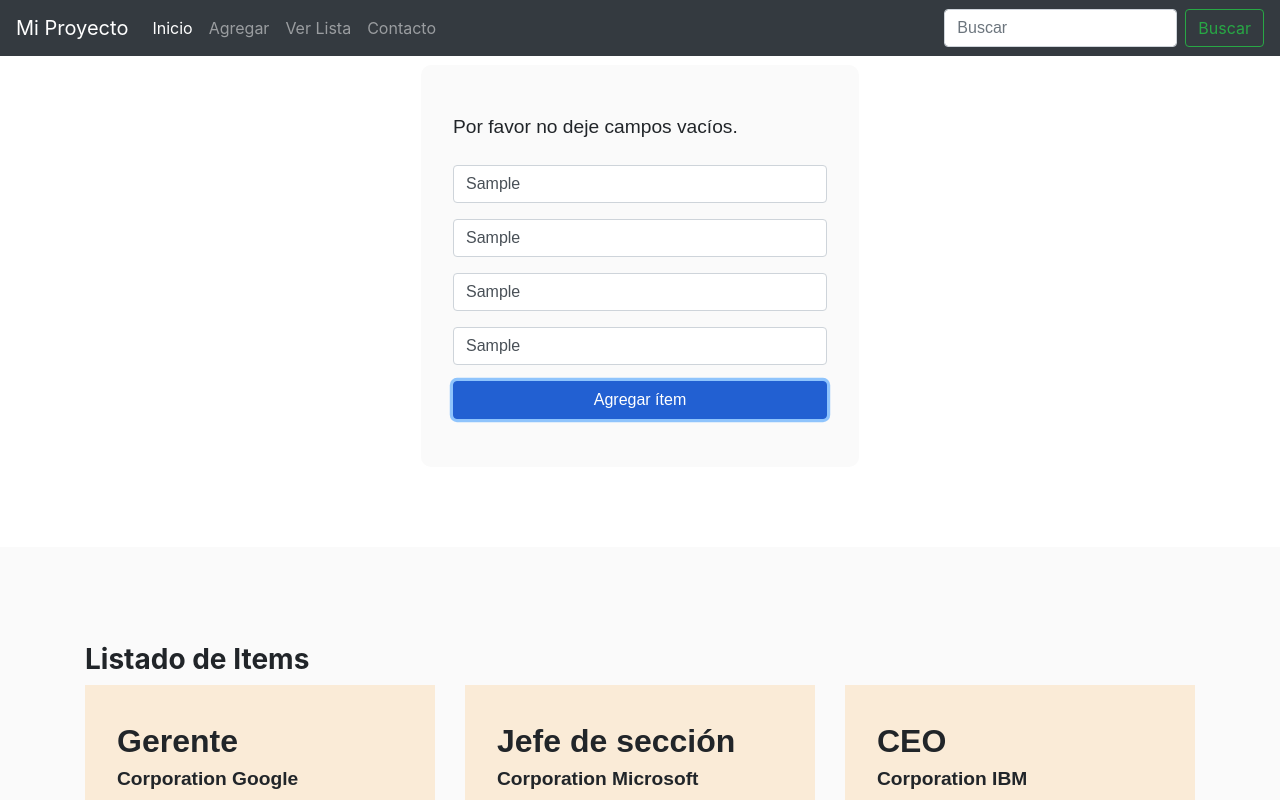
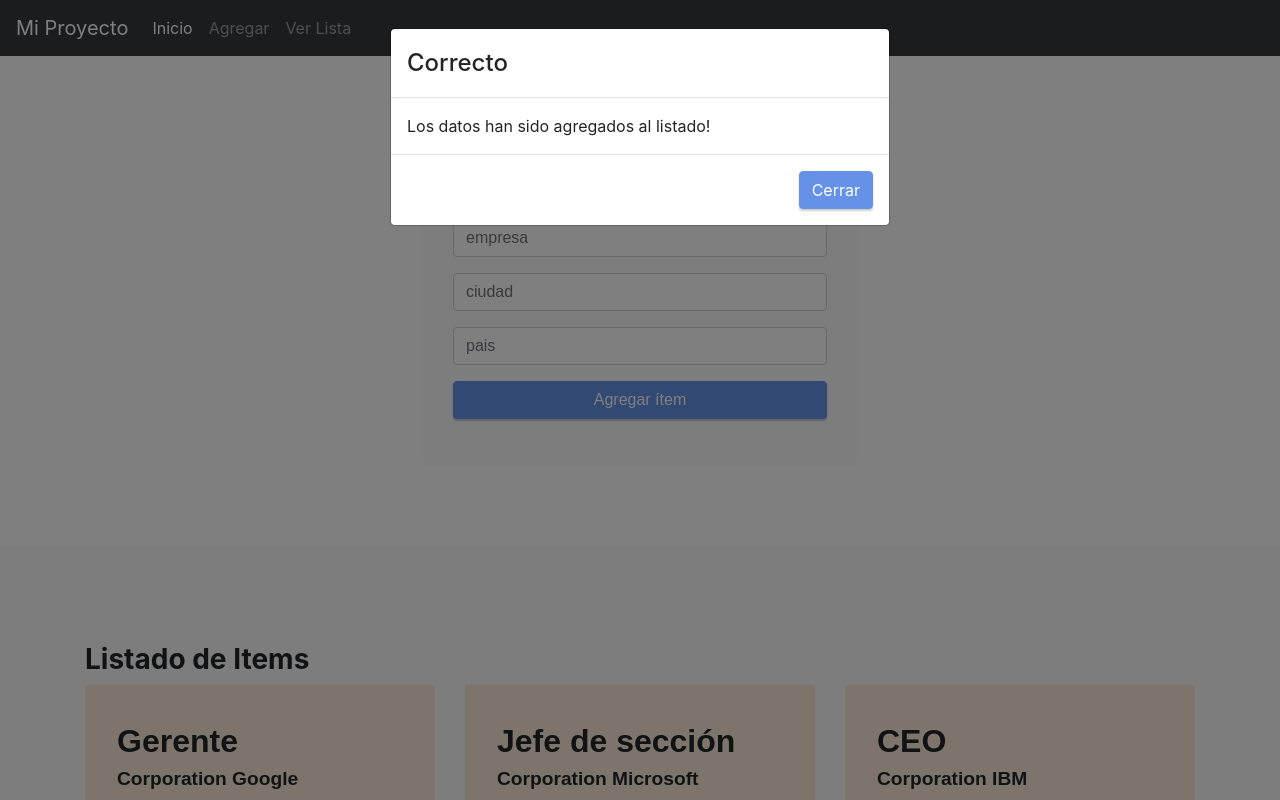
Before and after one commit to ucusita/todo-list, a React (Create React App) app: page / in a window 1280 px wide. Both pictures are taken after typing "Sample", "Sample", "Sample", "Sample" into the empty fields and a click on the button "Agregar ítem". Shown: the part 873-1673 px from the top of the page. Built offline with nearby package versions, Linux system fonts and the light colour scheme; a web font is replaced by a local one.

Commit message:
Ready to present to production

```diff
--- a/package.json
+++ b/package.json
@@ -10,6 +10,7 @@
     "jquery": "^3.6.0",
     "popper.js": "^1.16.1",
     "react": "^17.0.2",
+    "react-bootstrap": "^1.5.2",
     "react-dom": "^17.0.2",
     "react-scripts": "4.0.3",
     "web-vitals": "^1.1.1"
--- a/src/components/footer/Footer.jsx
+++ b/src/components/footer/Footer.jsx
@@ -2,15 +2,14 @@ import React from 'react';
 
 
 class Footer extends React.Component {
-
   render() {
 
     return (
 
-        <footer className="container">
-            <p className="float-right"><a href="index.html">Subir</a></p>
-            <p>&copy; {(new Date().getFullYear())} Actividad 1, Módulo React.</p>
-        </footer>
+      <footer className="container">
+        <p className="float-right"><a href="/">Subir</a></p>
+        <p>&copy; {(new Date().getFullYear())} Actividad 1, Módulo React.</p>
+      </footer>
 
     )
 
--- a/src/components/items/componenteunicoItems.jsx
+++ b/src/components/items/componenteunicoItems.jsx
@@ -1,51 +1,77 @@
 import React from 'react';
+import { Modal } from 'react-bootstrap'
+import { Button } from 'react-bootstrap'
+
 import './estilositems.css';
 import items from './items.json'
 
 export default class ComponenteUnico extends React.Component {
-    constructor(){
-        super()
-        this.puesto = React.createRef();
-        this.empresa = React.createRef();
-        this.pais = React.createRef();
-        this.ciudad = React.createRef();
-        this.listaItems = items;
+
+    state = {
+        listaItemsShow: items,
+        puesto: '',
+        empresa: '',
+        pais: '',
+        ciudad: '',
+        verMensaje: false,
+        verModal: false
     }
 
-    state = {
-        listaItemsShow : items
-    }
+    handlePuestoInput = e => {
+        this.setState({ verMensaje: false });
+        this.setState({ puesto: e.target.value });
+    };
+    handleEmpresaInput = e => {
+        this.setState({ verMensaje: false });
+        this.setState({ empresa: e.target.value });
+    };
+    handleCiudadInput = e => {
+        this.setState({ verMensaje: false });
+        this.setState({ ciudad: e.target.value });
+    };
+    handlePaisInput = e => {
+        this.setState({ verMensaje: false });
+        this.setState({ pais: e.target.value });
+    };
+
+    showModal = e => this.setState({ verModal: true });
+    hideModal = e => this.setState({ verModal: false });
 
     eliminarItem = (elementoBorrar) => {
         console.log("Eliminar item")
-        const filtredData = this.listaItems.filter(item => item.id !== elementoBorrar)
-        this.listaItems =filtredData
-        console.log(this.listaItems)
-        this.setState({ listaItemsShow : this.listaItems })
+        const filtredData = this.state.listaItemsShow.filter(item => item.id !== elementoBorrar)
+        this.setState({ listaItemsShow: filtredData })
     }
 
     procesaBotonSubmit = (e) => {
         e.preventDefault();
         console.log("Boton enviar");
-        console.log(this.listaItems);
-        console.log(this.puesto.current.value)
-        if (this.puesto.current.value === '' || this.empresa.current.value === '' || this.ciudad.current.value === '' || this.pais.current.value === '') {
-          this.setState({verMensaje: true})
-          console.log('Alguno es nulo')
+        console.log(this.state.listaItemsShow);
+        if (this.state.puesto === '' || this.state.empresa === '' || this.state.ciudad === '' || this.state.pais === '') {
+            this.setState({ verMensaje: true });
+            console.log('Alguno es nulo');
             return
         } else {
             console.log("Agregar contenido")
             const nuevoItem = {
-            "id": this.listaItems.length+1,
-            "puesto":this.puesto.current.value,
-            "empresa":this.empresa.current.value,
-            "pais":this.ciudad.current.value,
-            "ciudad":this.pais.current.value,
+                "id": this.state.listaItemsShow.length + 1,
+                "puesto": this.state.puesto,
+                "empresa": this.state.empresa,
+                "pais": this.state.ciudad,
+                "ciudad": this.state.pais,
             };
-          this.listaItems = this.listaItems.concat(nuevoItem);
-          this.setState({ listaItemsShow :  this.listaItems });
+            this.setState({ listaItemsShow: this.state.listaItemsShow.concat(nuevoItem) });
+            this.setState({
+                puesto: '',
+                empresa: '',
+                pais: '',
+                ciudad: ''
+            });
+            //alert("Item agregado");
+            this.showModal();
+            return;
+
         }
-        return
     }
 
     render() {
@@ -64,23 +90,39 @@ export default class ComponenteUnico extends React.Component {
                                     <p className="mbr-text mbr-fonts-style align-center mb-4 display-7">
                                         Por favor no deje campos vacíos.
                                     </p>
-                        {this.verMensaje ? (
+                                    {this.state.verMensaje ? (
                                         <div className="row">
                                             <div className="alert alert-danger col-12">Oops...! parece haber un campo vacío!</div>
                                         </div>
                                     ) : null}
                                     <div className="dragArea row">
-                        <div className="col-lg-12 col-md-12 col-sm-12 form-group" data-for="puesto">
-                            <input type="text" defaultValue="" placeholder="puesto" ref={this.puesto} className="form-control" />
+                                        <div className="col-lg-12 col-md-12 col-sm-12 form-group">
+                                            <input type="text"
+                                                value={this.state.puesto}
+                                                onChange={this.handlePuestoInput}
+                                                placeholder="puesto"
+                                                className="form-control" />
                                         </div>
-                        <div className="col-lg-12 col-md-12 col-sm-12 form-group" data-for="empresa">
-                            <input type="text" defaultValue="" placeholder="empresa" ref={this.empresa} className="form-control" />
+                                        <div className="col-lg-12 col-md-12 col-sm-12 form-group">
+                                            <input type="text"
+                                                placeholder="empresa"
+                                                value={this.state.empresa}
+                                                onChange={this.handleEmpresaInput}
+                                                className="form-control" />
                                         </div>
                                         <div data-for="ciudad" className="col-lg-12 col-md-12 col-sm-12 form-group">
-                            <input type="text" defaultValue="" placeholder="ciudad" ref={this.ciudad} className="form-control" />
+                                            <input type="text"
+                                                placeholder="ciudad"
+                                                value={this.state.ciudad}
+                                                onChange={this.handleCiudadInput}
+                                                className="form-control" />
                                         </div>
                                         <div data-for="pais" className="col-lg-12 col-md-12 col-sm-12 form-group">
-                            <input type="text" defaultValue="" placeholder="pais" ref={this.pais} className="form-control" />
+                                            <input type="text"
+                                                placeholder="pais"
+                                                value={this.state.pais}
+                                                onChange={this.handlePaisInput}
+                                                className="form-control" />
                                         </div>
                                         <div className="col-auto mbr-section-btn align-center">
                                             <button type="submit" className="btn btn-primary display-4">Agregar ítem</button>
@@ -99,7 +141,7 @@ export default class ComponenteUnico extends React.Component {
                                     <strong>Listado de Items</strong>
                                 </h3>
                             </div>
-                        {this.listaItems.map((e) =>
+                            {this.state.listaItemsShow.map((e) =>
 
                                 <div className="col-sm-6 col-lg-4" key={e.id}>
                                     <div className="card-wrap">
@@ -125,6 +167,20 @@ export default class ComponenteUnico extends React.Component {
                         </div>
                     </div>
                 </section>
+
+                <section>
+                    <div>
+                        <Modal show={this.state.verModal} >
+                            <Modal.Header>
+                                <Modal.Title>Correcto</Modal.Title>
+                            </Modal.Header>
+                            <Modal.Body>Los datos han sido agregados al listado!</Modal.Body>
+                            <Modal.Footer>
+                                <Button variant="primary" onClick={this.hideModal}>Cerrar</Button>
+                            </Modal.Footer>
+                        </Modal>
+                    </div>
+                </section>
             </>
 
         );
--- a/src/components/menu/Menu.jsx
+++ b/src/components/menu/Menu.jsx
@@ -1,6 +1,6 @@
 import React from 'react'
 
-class Menu extends React.Component {
+export default class Menu extends React.Component {
 
     render() {
 
@@ -8,14 +8,14 @@ class Menu extends React.Component {
 
             <nav className="navbar navbar-expand-md navbar-dark fixed-top bg-dark">
 
-                <a className="navbar-brand" href="index.html">Mi Proyecto</a>
+                <a href="/" className="navbar-brand">Mi Proyecto</a>
                 <button className="navbar-toggler" type="button" data-toggle="collapse" data-target="#navbarCollapse" aria-controls="navbarCollapse" aria-expanded="false" aria-label="Toggle navigation">
                     <span className="navbar-toggler-icon"></span>
                 </button>
                 <div className="collapse navbar-collapse" id="navbarCollapse">
                     <ul className="navbar-nav mr-auto">
                         <li className="nav-item active">
-                            <a className="nav-link" href="index.html">Inicio <span className="sr-only">(current)</span></a>
+                            <a className="nav-link" href="/">Inicio <span className="sr-only">(current)</span></a>
                         </li>
                         <li className="nav-item">
                             <a className="nav-link" href="#ListaItemAdd">Agregar</a>
@@ -23,14 +23,7 @@ class Menu extends React.Component {
                         <li className="nav-item">
                             <a className="nav-link" href="#ListaItemsView">Ver Lista</a>
                         </li>
-                        <li className="nav-item">
-                            <a className="nav-link" href="index.html">Contacto</a>
-                        </li>
                     </ul>
-                    <form className="form-inline mt-2 mt-md-0">
-                        <input className="form-control mr-sm-2" type="text" placeholder="Buscar" aria-label="Buscar"/>
-                        <button className="btn btn-outline-success my-2 my-sm-0" type="submit">Buscar</button>
-                    </form>
                 </div>
 
             </nav>
@@ -40,5 +33,3 @@ class Menu extends React.Component {
     }
 
   }
-
-  export default Menu;
--- a/src/index.js
+++ b/src/index.js
@@ -9,8 +9,6 @@ import Footer from './components/footer/Footer';
 
 import '../node_modules/bootstrap/dist/css/bootstrap.min.css'; // Archivo CSS de Bootstrap 4
 import '../node_modules/bootstrap/dist/js/bootstrap.min.js'; // Archivo Javascript de Bootstrap 4
-
-import items from './components/items/items.json'
 
 ReactDOM.render(
   <React.StrictMode>
```
Also changed, not shown: 1 other file (tests, documents, lock files or other folders). Lines whose indentation alone changed are shown as unchanged.
